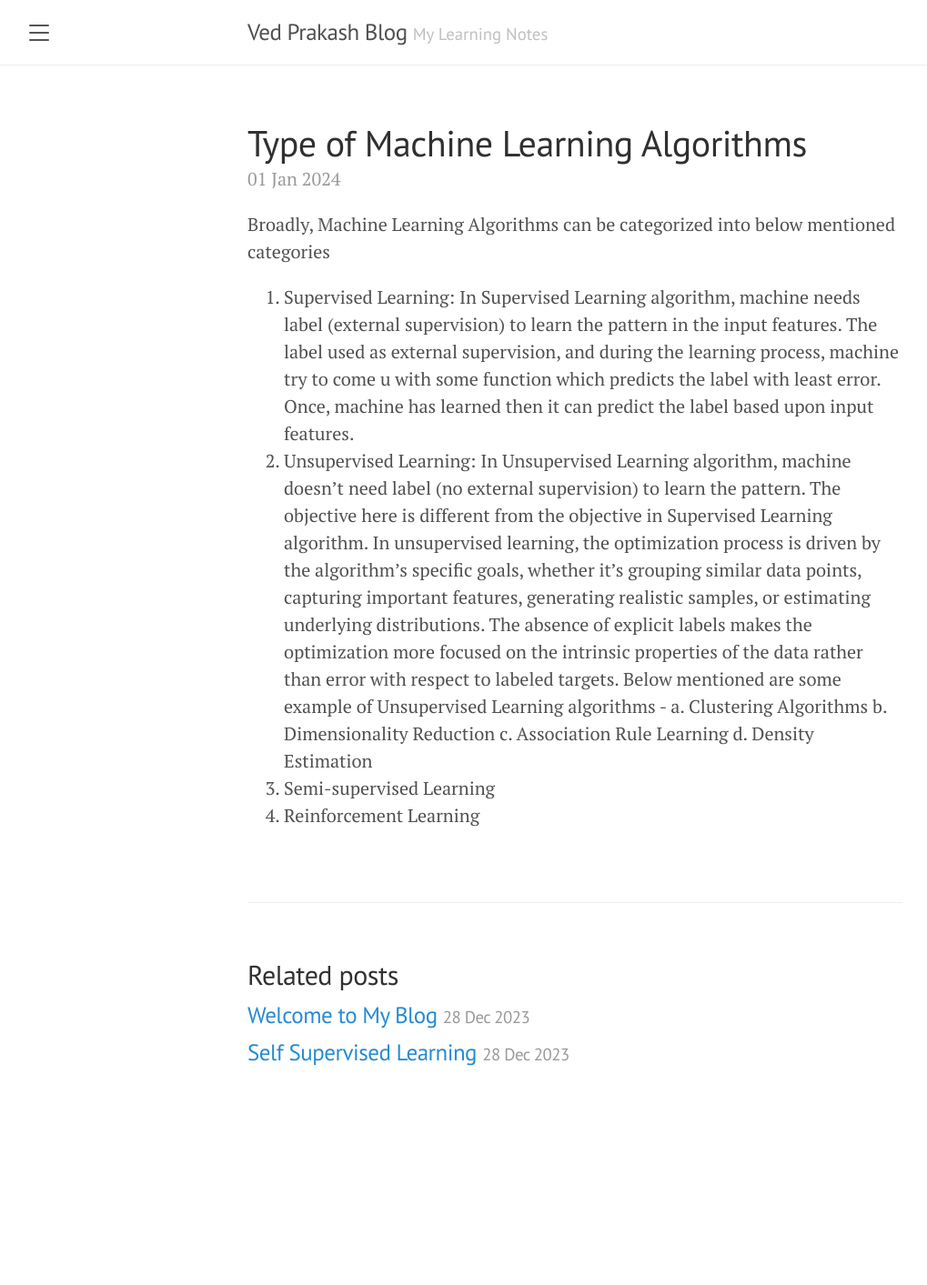
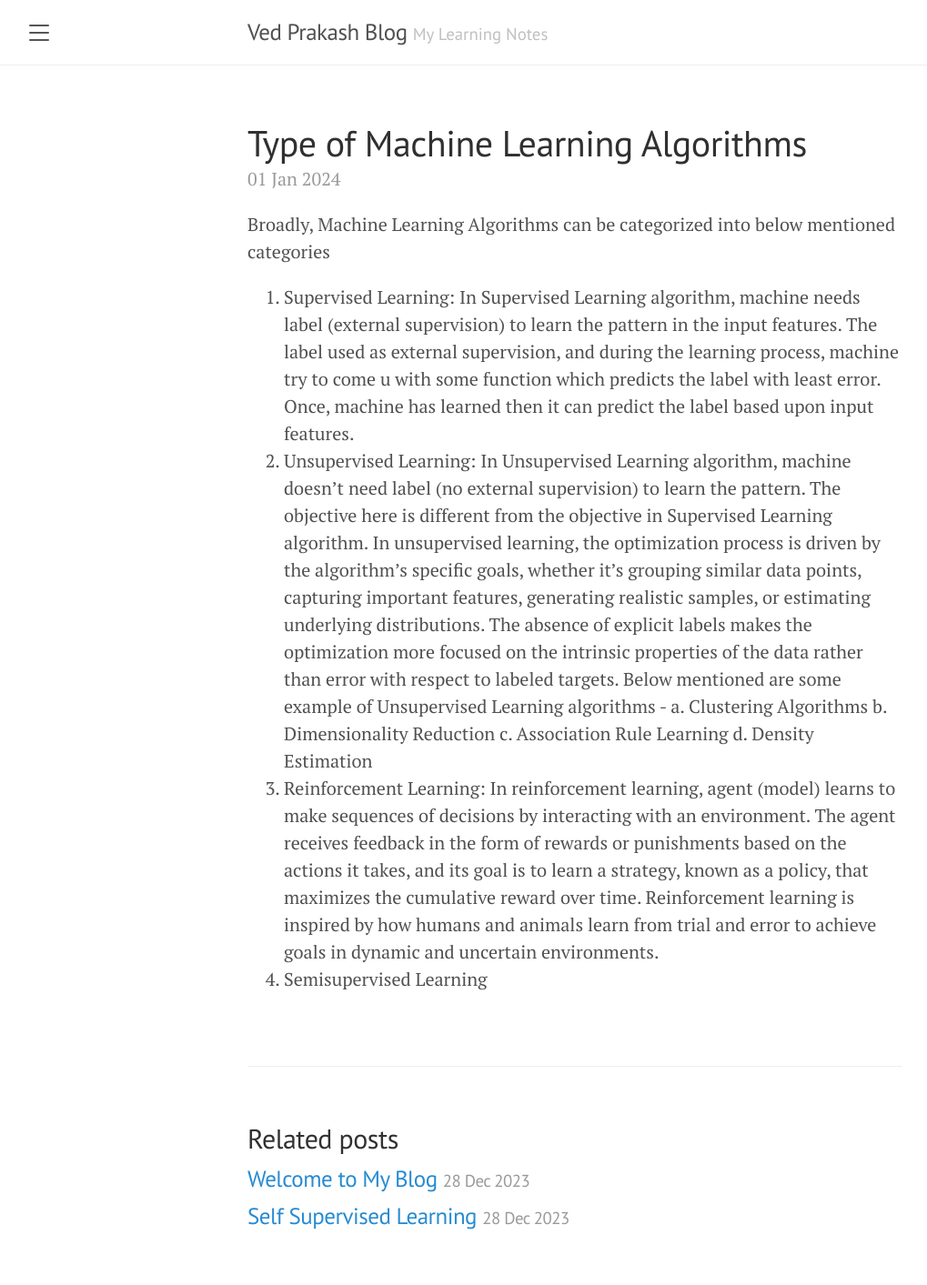
Before and after one commit to Ved-Prakash-Singh/Ved-Prakash-Singh.github.io, a Jekyll site: the page built from _posts/2024-01-01-Self Supervised Learning.md, in a window 1280 px wide. Shown: the whole page at 91% size, without its empty margins (8-1027 px from the left). Built offline with Jekyll 4.4.1, drawn with Linux system fonts in a browser that asks for light colours; before the commit the page ends 1233 px from its top, so only the background shows below that.

Commit message:
Update 2024-01-01-Self Supervised Learning.md

```diff
--- a/_posts/2024-01-01-Self Supervised Learning.md
+++ b/_posts/2024-01-01-Self Supervised Learning.md
@@ -11,5 +11,5 @@
    b. Dimensionality Reduction
    c. Association Rule Learning
    d. Density Estimation
-3. Semi-supervised Learning
-4. Reinforcement Learning
+3. Reinforcement Learning: In reinforcement learning, agent (model) learns to make sequences of decisions by interacting with an environment. The agent receives feedback in the form of rewards or punishments based on the actions it takes, and its goal is to learn a strategy, known as a policy, that maximizes the cumulative reward over time. Reinforcement learning is inspired by how humans and animals learn from trial and error to achieve goals in dynamic and uncertain environments.
+4. Semisupervised Learning
```
